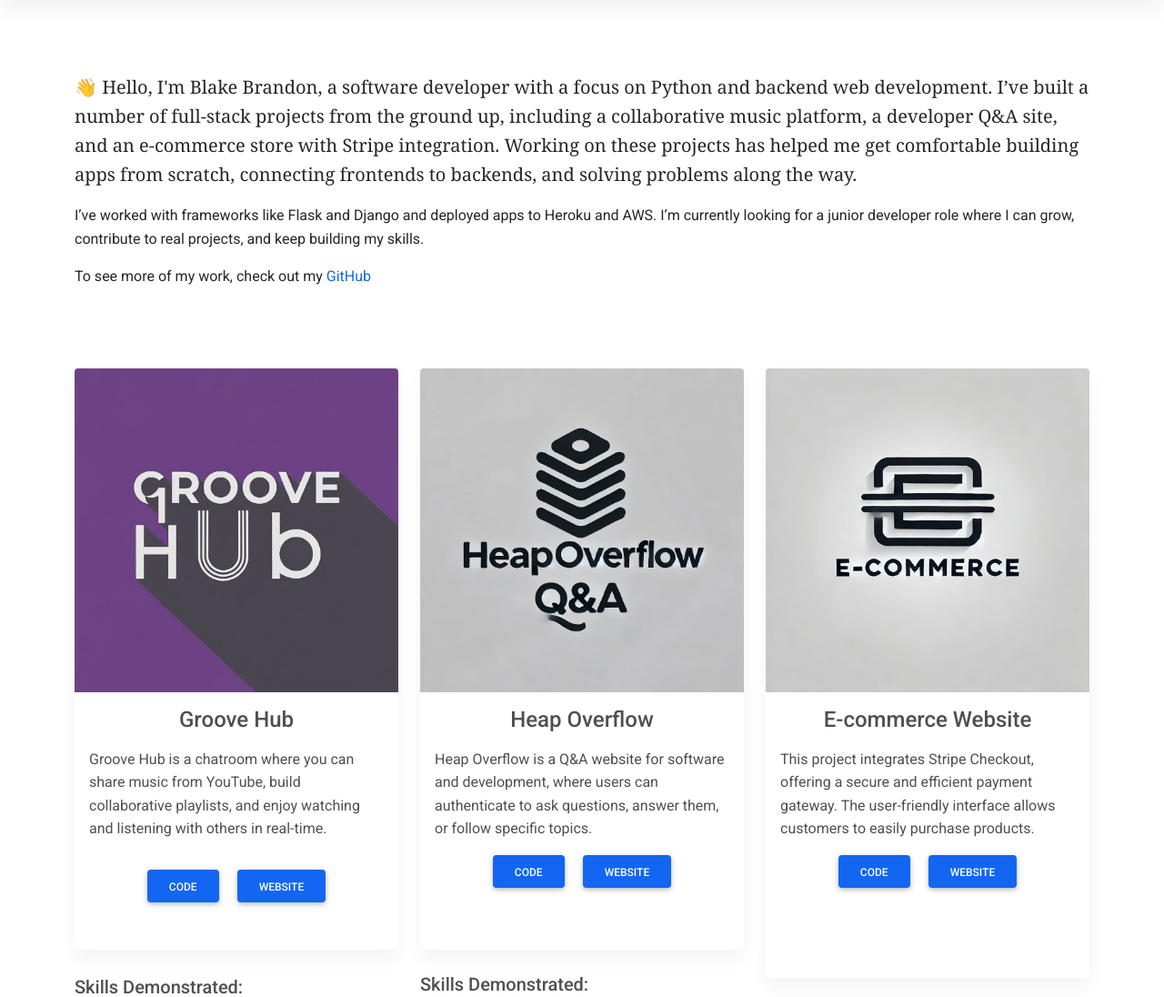
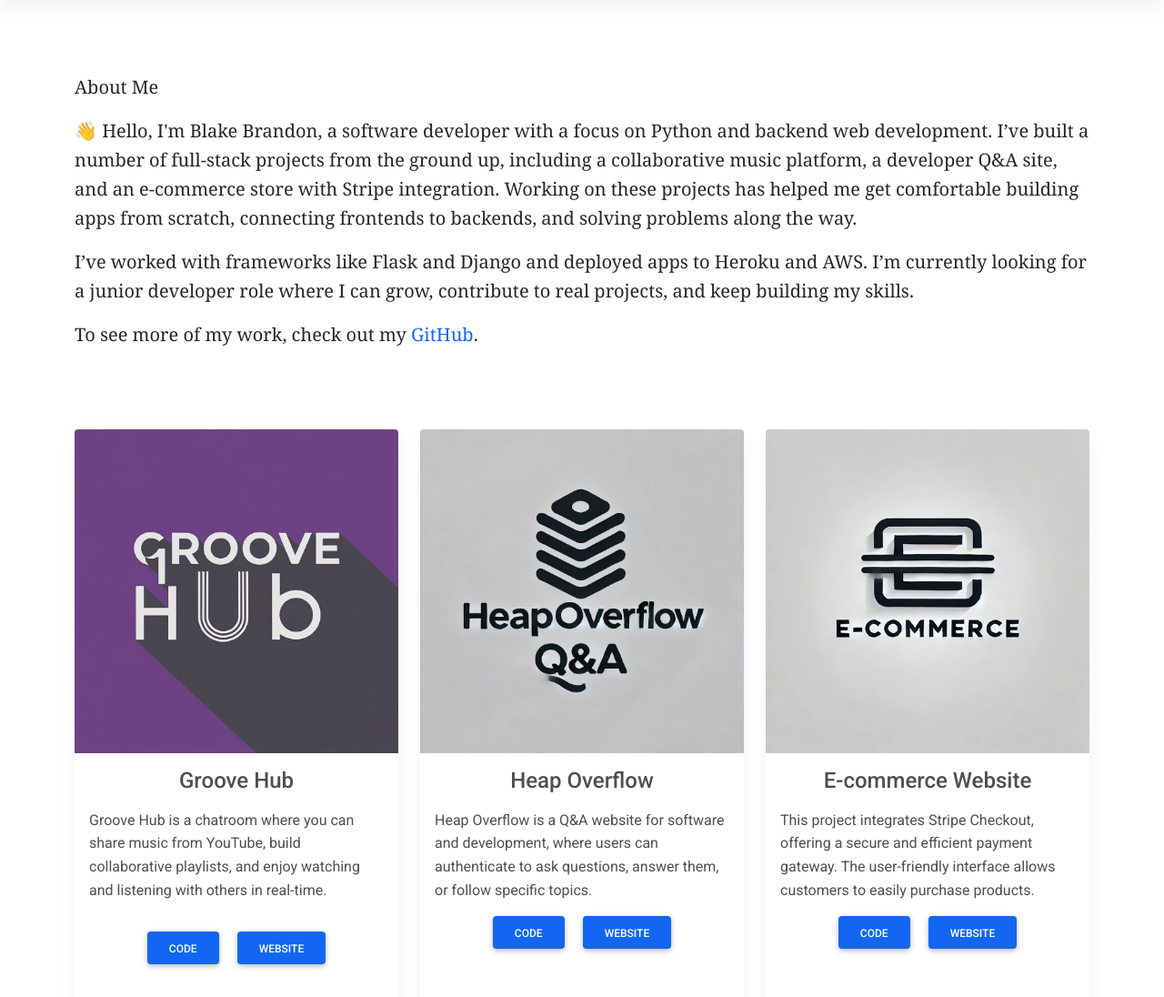
Before and after one commit to blakebrandon-hub/Portfolio-Website, a Flask app: page / in a window 1280 px wide. Shown: the part 81-1177 px from the top of the page at 91% size. Run offline with Flask 3, Linux system fonts and the light colour scheme; some libraries are stand-ins or nearby versions.

Commit message:
Update index.html

```diff
--- a/templates/index.html
+++ b/templates/index.html
@@ -59,14 +59,22 @@
 
 <div id="intro" class="container py-4 my-5 text-dark">
 
+  <p class="lead mt-2" style="font-family: 'Georgia', serif; width: 100%;"><b>About Me</b></p>
+
   <p class="lead mt-2" style="font-family: 'Georgia', serif; width: 100%;">
-    👋 Hello, I'm <strong>Blake Brandon</strong>, a software developer with a focus on Python and backend web development. I’ve built a number of full-stack projects from the ground up, including a collaborative music platform, a developer Q&A site, and an e-commerce store with Stripe integration. Working on these projects has helped me get comfortable building apps from scratch, connecting frontends to backends, and solving problems along the way.</p>
+    👋 Hello, I'm <strong>Blake Brandon</strong>, a software developer with a focus on Python and backend web development. I’ve built a number of full-stack projects from the ground up, including a collaborative music platform, a developer Q&A site, and an e-commerce store with Stripe integration. Working on these projects has helped me get comfortable building apps from scratch, connecting frontends to backends, and solving problems along the way.
+  </p>
 
-<p>I’ve worked with frameworks like Flask and Django and deployed apps to Heroku and AWS. I’m currently looking for a junior developer role where I can grow, contribute to real projects, and keep building my skills.</p>
+  <p class="lead mt-2" style="font-family: 'Georgia', serif; width: 100%;">
+    I’ve worked with frameworks like Flask and Django and deployed apps to Heroku and AWS. I’m currently looking for a junior developer role where I can grow, contribute to real projects, and keep building my skills.
+  </p>
 
-<p>To see more of my work, check out my <a href="https://github.com/blakebrandon-hub" target="_blank">GitHub</p>
+  <p class="lead mt-2" style="font-family: 'Georgia', serif; width: 100%;">
+    To see more of my work, check out my <a href="https://github.com/blakebrandon-hub" target="_blank"><strong>GitHub</strong></a>.
+  </p>
 
 </div>
+
 
 
 
```
